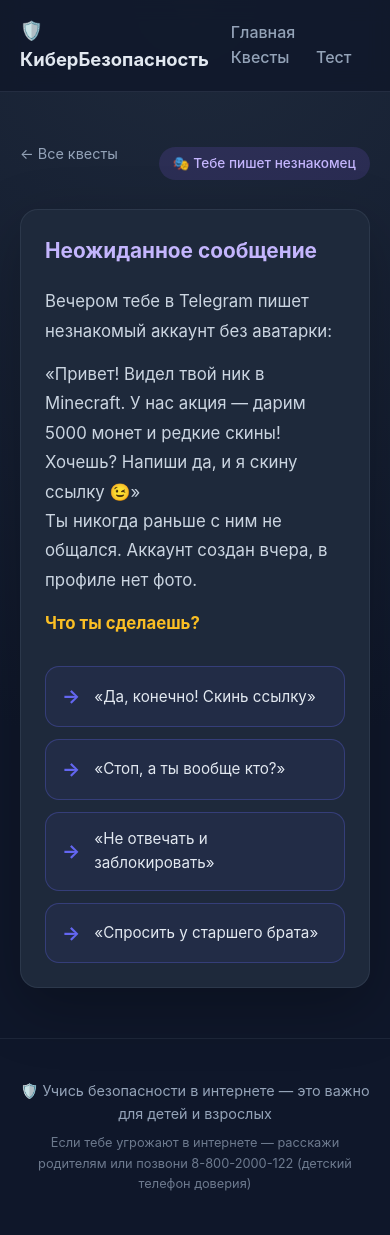
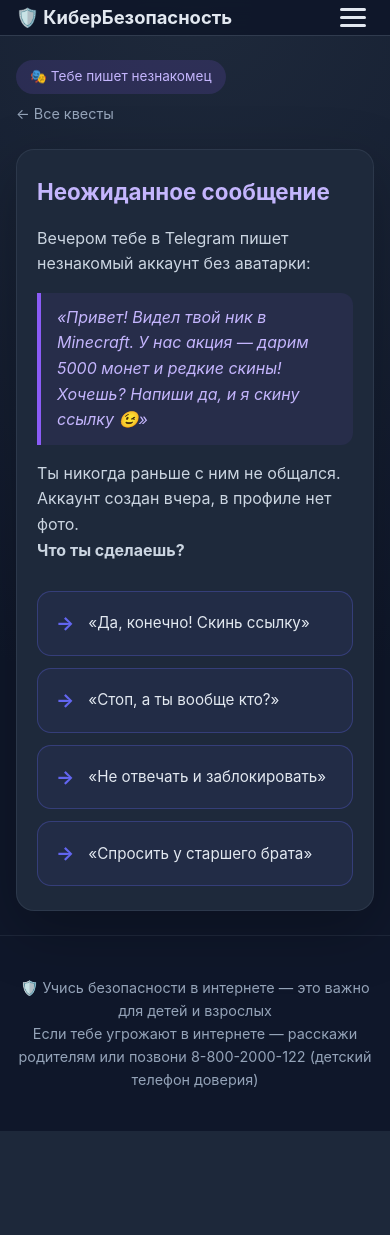
Before and after one commit to Sanya2509kor/internet_security, a Django app: a page that uses core/templates/core/base.html in a window 390 px wide. After the commit the page ends 1131 px from the top, so only its background shows below. Run offline with Django 5.2, Linux system fonts and the light colour scheme; data comes from the database, SQL or seed files in the repository.

Commit message:
изменил для телефона

```diff
--- a/core/templates/core/base.html
+++ b/core/templates/core/base.html
@@ -2,7 +2,7 @@
 <html lang="ru">
 <head>
   <meta charset="UTF-8">
-  <meta name="viewport" content="width=device-width, initial-scale=1.0">
+  <meta name="viewport" content="width=device-width, initial-scale=1.0, maximum-scale=5.0">
   <title>{% block title %}КиберБезопасность{% endblock %}</title>
   {% load static %}
   <link rel="stylesheet" href="{% static 'css/style.css' %}">
@@ -11,7 +11,16 @@
   <header class="header">
     <div class="container nav">
       <a href="{% url 'home' %}" class="logo">🛡️ КиберБезопасность</a>
-      <nav>
+
+      <!-- Кнопка бургера (видна только на телефоне) -->
+      <button class="burger" id="burger" aria-label="Меню">
+        <span></span>
+        <span></span>
+        <span></span>
+      </button>
+
+      <!-- Меню -->
+      <nav id="main-nav">
         <a href="{% url 'home' %}">Главная</a>
         <a href="{% url 'quest_list' %}">Квесты</a>
         <a href="{% url 'quiz' %}">Тест</a>
@@ -30,6 +39,17 @@
     </div>
   </footer>
 
+  <script>
+    // Логика бургер-меню
+    const burger = document.getElementById('burger');
+    const nav = document.getElementById('main-nav');
+    if (burger) {
+      burger.addEventListener('click', () => {
+        nav.classList.toggle('open');
+        burger.classList.toggle('active');
+      });
+    }
+  </script>
   {% block scripts %}{% endblock %}
 </body>
 </html>
--- a/static/css/style.css
+++ b/static/css/style.css
@@ -7,7 +7,7 @@
   --radius: 18px;
 }
 
-* { box-sizing: border-box; margin: 0; padding: 0; }
+* { box-sizing: border-box; margin: 0; padding: 0; -webkit-tap-highlight-color: transparent; }
 
 body {
   font-family: 'Inter', -apple-system, 'Segoe UI', Roboto, sans-serif;
@@ -17,28 +17,53 @@ body {
   min-height: 100vh;
   display: flex;
   flex-direction: column;
+  overflow-x: hidden;
 }
 
 .container { max-width: 1100px; margin: 0 auto; padding: 0 20px; }
 
-/* Header */
+/* ================= ШАПКА ================= */
 .header {
-  background: rgba(15, 23, 42, .8);
-  backdrop-filter: blur(10px);
+  background: rgba(15, 23, 42, .9);
+  backdrop-filter: blur(12px);
   border-bottom: 1px solid rgba(148,163,184,.15);
   position: sticky; top: 0; z-index: 100;
 }
-.nav { display: flex; justify-content: space-between; align-items: center; padding: 16px 20px; }
+.nav {
+  display: flex; justify-content: space-between; align-items: center;
+  padding: 16px 20px; position: relative;
+}
 .logo { font-weight: 700; font-size: 1.15rem; color: var(--text); text-decoration: none; }
+
+/* Бургер */
+.burger {
+  display: none;
+  flex-direction: column;
+  gap: 5px;
+  background: none;
+  border: none;
+  cursor: pointer;
+  padding: 8px;
+  z-index: 101;
+}
+.burger span {
+  width: 26px; height: 3px; background: var(--text);
+  border-radius: 2px; transition: all 0.3s ease;
+}
+.burger.active span:nth-child(1) { transform: translateY(8px) rotate(45deg); }
+.burger.active span:nth-child(2) { opacity: 0; }
+.burger.active span:nth-child(3) { transform: translateY(-8px) rotate(-45deg); }
+
+.nav nav { display: flex; align-items: center; }
 .nav nav a {
   color: var(--muted); margin-left: 22px;
   text-decoration: none; font-weight: 500; transition: color .2s;
 }
 .nav nav a:hover { color: var(--primary); }
 
-/* Hero */
-.hero { padding: 90px 0 60px; text-align: center; }
-.hero h1 { font-size: clamp(2rem, 5vw, 3.4rem); line-height: 1.15; font-weight: 800; }
+/* ================= ГЛАВНАЯ ================= */
+.hero { padding: 80px 0 50px; text-align: center; }
+.hero h1 { font-size: clamp(2rem, 6vw, 3.4rem); line-height: 1.15; font-weight: 800; }
 .gradient {
   background: linear-gradient(90deg, #6366f1, #a855f7, #ec4899);
   -webkit-background-clip: text;
@@ -48,16 +73,21 @@ body {
 .lead { color: var(--muted); font-size: 1.15rem; max-width: 640px; margin: 20px auto; }
 
 .btn {
-  display: inline-block; background: var(--primary); color: #fff;
-  padding: 14px 32px; border-radius: 999px; font-weight: 600;
+  display: inline-flex; justify-content: center; align-items: center;
+  background: var(--primary); color: #fff;
+  padding: 16px 32px; border-radius: 999px; font-weight: 600;
   text-decoration: none; border: none; cursor: pointer;
   transition: transform .15s, box-shadow .2s;
   box-shadow: 0 8px 24px rgba(99,102,241,.35);
   margin-top: 18px;
 }
-.btn:hover { transform: translateY(-2px); box-shadow: 0 12px 32px rgba(99,102,241,.5); }
+.btn:active { transform: scale(0.98); }
+.btn-secondary {
+  background: transparent; border: 1px solid rgba(148, 163, 184, .3);
+  color: var(--muted); box-shadow: none;
+}
 
-/* Sections grid */
+/* ================= СЕТКА РАЗДЕЛОВ ================= */
 .sections { padding: 40px 0 80px; }
 .sections h2 { font-size: 1.8rem; margin-bottom: 32px; text-align: center; }
 .grid {
@@ -76,255 +106,169 @@ body {
   position: relative;
   overflow: hidden;
 }
-.card::before {
-  content: ''; position: absolute; inset: 0;
-  background: linear-gradient(135deg, var(--accent, #6366f1)22, transparent 60%);
-  opacity: 0; transition: opacity .3s;
-}
 .card:hover { transform: translateY(-6px); border-color: var(--accent, #6366f1); box-shadow: 0 20px 40px rgba(0,0,0,.4); }
-.card:hover::before { opacity: .15; }
 .card-icon { font-size: 2.6rem; margin-bottom: 14px; }
 .card h3 { font-size: 1.3rem; margin-bottom: 10px; }
 .card p { color: var(--muted); font-size: .95rem; }
 .card-link { display: inline-block; margin-top: 16px; color: var(--accent, #6366f1); font-weight: 600; font-size: .9rem; }
 
-/* Section page */
-.section-header {
-  padding: 60px 0 40px;
-  background: linear-gradient(180deg, var(--accent, #6366f1)15, transparent);
-  text-align: center;
-}
-.section-header .big-icon { font-size: 4rem; }
-.section-header h1 { font-size: clamp(1.8rem, 4vw, 2.8rem); margin: 10px 0; }
-.back { color: var(--muted); text-decoration: none; font-size: .9rem; display: block; margin-bottom: 20px; }
-.back:hover { color: var(--primary); }
-
+/* ================= СТАТЬИ ================= */
 .articles { padding: 20px 0 80px; max-width: 820px; }
 .article {
-  background: var(--card);
-  border-radius: var(--radius);
-  padding: 32px;
-  margin-bottom: 26px;
-  border: 1px solid rgba(148,163,184,.1);
+  background: var(--card); border-radius: var(--radius);
+  padding: 32px; margin-bottom: 26px; border: 1px solid rgba(148,163,184,.1);
 }
-.article img { width: 100%; border-radius: 12px; margin-bottom: 20px; }
-.article h2 { font-size: 1.5rem; margin-bottom: 16px; color: #c7d2fe; }
 .article .content p { margin-bottom: 14px; color: #cbd5e1; }
 .article .content ul, .article .content ol { padding-left: 24px; margin-bottom: 14px; }
 .article .content li { margin-bottom: 8px; }
 .article .content strong { color: #fbbf24; }
 .article .content blockquote {
-  border-left: 4px solid var(--primary);
-  padding-left: 16px; color: var(--muted); font-style: italic; margin: 16px 0;
+  border-left: 4px solid var(--primary); padding-left: 16px;
+  color: var(--muted); font-style: italic; margin: 16px 0;
 }
 
-/* Quiz */
-.quiz-wrap { max-width: 800px; padding: 60px 20px; }
-.quiz-wrap h1 { margin-bottom: 12px; }
-.quiz-item {
-  background: var(--card);
-  border-radius: var(--radius);
-  padding: 26px;
-  margin: 22px 0;
-  border: 1px solid rgba(148,163,184,.12);
-}
-.question { font-weight: 600; font-size: 1.05rem; margin-bottom: 16px; }
-.answer {
-  display: flex; align-items: center; gap: 12px;
-  padding: 12px 16px; border-radius: 12px;
-  cursor: pointer; margin-bottom: 10px;
-  border: 1px solid rgba(148,163,184,.15);
-  transition: background .15s, border-color .15s;
-}
-.answer:hover { background: rgba(99,102,241,.08); }
-.answer input { accent-color: var(--primary); width: 18px; height: 18px; }
-.answer.correct { border-color: #22c55e; background: rgba(34,197,94,.1); }
-.answer.wrong { border-color: #ef4444; background: rgba(239,68,68,.1); }
-.explanation { margin-top: 12px; color: #fbbf24; font-size: .92rem; }
-
-.result {
-  margin-top: 26px; padding: 26px;
-  background: var(--card); border-radius: var(--radius);
-  font-size: 1.15rem; text-align: center;
-  border: 1px solid var(--primary);
-}
-
-/* Footer */
-.footer {
-  margin-top: auto;
-  padding: 40px 0;
-  text-align: center;
-  color: var(--muted);
-  border-top: 1px solid rgba(148,163,184,.1);
-  font-size: .9rem;
-}
-.footer .small { font-size: .8rem; margin-top: 8px; opacity: .7; }
-.empty { text-align: center; color: var(--muted); padding: 30px; }
-
-
-/* ============ КВЕСТЫ ============ */
+/* ================= КВЕСТЫ ================= */
 .quests-section { padding: 20px 0 30px; }
-
 .quests-banner {
-  display: flex;
-  justify-content: space-between;
-  align-items: center;
-  gap: 24px;
-  background: linear-gradient(135deg, #8b5cf6 22, #6366f1 100%);
-  padding: 32px 40px;
-  border-radius: var(--radius);
-  flex-wrap: wrap;
+  display: flex; justify-content: space-between; align-items: center;
+  gap: 24px; background: linear-gradient(135deg, #8b5cf6 22, #6366f1 100%);
+  padding: 32px 40px; border-radius: var(--radius); flex-wrap: wrap;
   box-shadow: 0 20px 50px rgba(139, 92, 246, .3);
 }
 .quests-banner h2 { font-size: 1.5rem; margin-bottom: 6px; }
 .quests-banner .lead { color: rgba(255, 255, 255, .9); margin: 0; font-size: 1rem; }
-.quests-banner .btn {
-  background: #fff;
-  color: #8b5cf6;
-  box-shadow: 0 6px 20px rgba(0, 0, 0, .2);
+.quests-banner .btn { background: #fff; color: #8b5cf6; box-shadow: 0 6px 20px rgba(0, 0, 0, .2); }
+
+.quest-scene { max-width: 780px; padding: 40px 20px; }
+.quest-header {
+  display: flex; justify-content: space-between; align-items: center;
+  margin-bottom: 24px; flex-wrap: wrap; gap: 12px;
 }
-.quests-banner .btn:hover { background: #f8fafc; }
-
-/* Страница сцены */
-.quest-scene { max-width: 780px; padding: 50px 20px; }
-
-.quest-header {
-  display: flex;
-  justify-content: space-between;
-  align-items: center;
-  margin-bottom: 24px;
-  flex-wrap: wrap;
-  gap: 12px;
-}
+.back { color: var(--muted); text-decoration: none; font-size: .9rem; }
 .quest-label {
-  background: rgba(139, 92, 246, .15);
-  color: #c4b5fd;
-  padding: 6px 14px;
-  border-radius: 999px;
-  font-size: .85rem;
-  font-weight: 500;
+  background: rgba(139, 92, 246, .15); color: #c4b5fd;
+  padding: 6px 14px; border-radius: 999px; font-size: .85rem;
 }
 
 .scene-card {
-  background: var(--card);
-  border-radius: var(--radius);
-  padding: 40px;
-  border: 1px solid rgba(148, 163, 184, .12);
+  background: var(--card); border-radius: var(--radius);
+  padding: 40px; border: 1px solid rgba(148, 163, 184, .12);
   box-shadow: 0 20px 60px rgba(0, 0, 0, .25);
 }
-
-.scene-title {
-  font-size: 1.6rem;
-  margin-bottom: 20px;
-  color: #c4b5fd;
+.scene-title { font-size: 1.8rem; margin-bottom: 20px; color: #c4b5fd; }
+.scene-text { font-size: 1.1rem; line-height: 1.75; color: #cbd5e1; margin-bottom: 28px; }
+.scene-text blockquote {
+  border-left: 4px solid #8b5cf6; padding: 12px 16px; margin: 16px 0;
+  background: rgba(139, 92, 246, .08); border-radius: 0 12px 12px 0;
+  color: #c4b5fd; font-style: italic;
 }
 
-.scene-text {
-  font-size: 1.05rem;
-  line-height: 1.75;
-  color: #cbd5e1;
-  margin-bottom: 28px;
+.choices-title { font-size: .9rem; margin-bottom: 16px; color: var(--muted); text-transform: uppercase; letter-spacing: 1px; }
+.choices { display: flex; flex-direction: column; gap: 12px; }
+.choice {
+  display: flex; align-items: center; gap: 14px;
+  background: rgba(99, 102, 241, .06); border: 1px solid rgba(99, 102, 241, .3);
+  border-radius: 14px; padding: 20px 24px; color: var(--text);
+  text-decoration: none; font-size: 1.05rem; transition: all .2s ease;
 }
-.scene-text p { margin-bottom: 14px; }
-.scene-text strong { color: #fbbf24; }
-.scene-text code {
-  background: rgba(99, 102, 241, .15);
-  padding: 2px 8px;
-  border-radius: 6px;
-  font-size: .9em;
-  color: #a5b4fc;
+.choice:hover, .choice:active {
+  background: rgba(99, 102, 241, .15); border-color: var(--primary);
+  transform: translateX(4px); box-shadow: 0 6px 20px rgba(99, 102, 241, .25);
 }
+.choice-arrow { color: var(--primary); font-size: 1.2rem; font-weight: 700; }
 
-/* Выборы */
-.choices-title {
-  font-size: 1.1rem;
-  margin-bottom: 16px;
-  color: var(--muted);
-  font-weight: 600;
-  text-transform: uppercase;
-  letter-spacing: .5px;
-  font-size: .85rem;
-}
-
-.choices { display: flex; flex-direction: column; gap: 12px; }
-
-.choice {
-  display: flex;
-  align-items: center;
-  gap: 14px;
-  background: rgba(99, 102, 241, .06);
-  border: 1px solid rgba(99, 102, 241, .3);
-  border-radius: 14px;
-  padding: 18px 22px;
-  color: var(--text);
-  text-decoration: none;
-  font-size: 1.02rem;
-  transition: all .2s ease;
-  position: relative;
-}
-.choice:hover {
-  background: rgba(99, 102, 241, .15);
-  border-color: var(--primary);
-  transform: translateX(6px);
-  box-shadow: 0 6px 20px rgba(99, 102, 241, .25);
-}
-.choice-arrow {
-  color: var(--primary);
-  font-size: 1.2rem;
-  font-weight: 700;
-  flex-shrink: 0;
-}
-
-/* Финалы */
-.ending {
-  text-align: center;
-  padding: 30px 20px;
-  border-radius: 16px;
-  margin-bottom: 24px;
-}
-.ending-good {
-  background: rgba(34, 197, 94, .1);
-  border: 1px solid rgba(34, 197, 94, .4);
-}
-.ending-bad {
-  background: rgba(239, 68, 68, .1);
-  border: 1px solid rgba(239, 68, 68, .4);
-}
-.ending-neutral {
-  background: rgba(245, 158, 11, .1);
-  border: 1px solid rgba(245, 158, 11, .4);
-}
+.ending { text-align: center; padding: 30px 20px; border-radius: 16px; margin-bottom: 24px; }
+.ending-good { background: rgba(34, 197, 94, .1); border: 1px solid rgba(34, 197, 94, .4); }
+.ending-bad { background: rgba(239, 68, 68, .1); border: 1px solid rgba(239, 68, 68, .4); }
 .ending-emoji { font-size: 3.5rem; margin-bottom: 8px; }
 .ending h2 { font-size: 1.5rem; margin-bottom: 8px; }
 .ending-good h2 { color: #4ade80; }
 .ending-bad h2 { color: #f87171; }
-.ending-neutral h2 { color: #fbbf24; }
-.ending p { color: var(--muted); }
+.scene-actions { display: flex; gap: 12px; justify-content: center; flex-wrap: wrap; }
 
-.scene-actions {
-  display: flex;
-  gap: 12px;
-  justify-content: center;
-  flex-wrap: wrap;
+/* ================= ТЕСТ ================= */
+.quiz-wrap { max-width: 800px; padding: 60px 20px; }
+.quiz-item {
+  background: var(--card); border-radius: var(--radius);
+  padding: 26px; margin: 22px 0; border: 1px solid rgba(148,163,184,.12);
+}
+.question { font-weight: 600; font-size: 1.1rem; margin-bottom: 16px; }
+.answer {
+  display: flex; align-items: center; gap: 12px;
+  padding: 16px; border-radius: 12px; cursor: pointer; margin-bottom: 10px;
+  border: 1px solid rgba(148,163,184,.15); transition: all .15s;
+}
+.answer:hover { background: rgba(99,102,241,.08); }
+.answer input { accent-color: var(--primary); width: 20px; height: 20px; }
+.answer.correct { border-color: #22c55e; background: rgba(34,197,94,.1); }
+.answer.wrong { border-color: #ef4444; background: rgba(239,68,68,.1); }
+.result { margin-top: 26px; padding: 26px; background: var(--card); border-radius: var(--radius); text-align: center; border: 1px solid var(--primary); }
+
+/* ================= ПОДВАЛ ================= */
+.footer {
+  margin-top: auto; padding: 40px 0; text-align: center;
+  color: var(--muted); border-top: 1px solid rgba(148,163,184,.1); font-size: .9rem;
 }
 
-.btn-secondary {
-  background: transparent;
-  border: 1px solid rgba(148, 163, 184, .3);
-  color: var(--muted);
-  box-shadow: none;
-}
-.btn-secondary:hover {
-  background: rgba(148, 163, 184, .1);
-  color: var(--text);
-  box-shadow: none;
+/* =========================================================
+   📱 МОБИЛЬНАЯ ВЕРСИЯ (Экраны до 768px)
+   ========================================================= */
+@media (max-width: 768px) {
+  /* Меню */
+  .burger { display: flex; }
+  .nav nav {
+    position: absolute; top: 100%; left: 0; right: 0;
+    background: #1e293b; flex-direction: column;
+    padding: 0; max-height: 0; overflow: hidden;
+    transition: max-height 0.3s ease, padding 0.3s ease;
+    border-bottom: 1px solid rgba(148,163,184,.15);
+  }
+  .nav nav.open { max-height: 300px; padding: 10px 0; }
+  .nav nav a {
+    margin: 0; padding: 16px 24px; width: 100%;
+    border-bottom: 1px solid rgba(255,255,255,0.05);
+    font-size: 1.1rem;
+  }
+  .nav nav a:last-child { border-bottom: none; }
+
+  /* Общие отступы */
+  .hero { padding: 50px 0 30px; }
+  .lead { font-size: 1rem; padding: 0 10px; }
+  .container { padding: 0 16px; }
+
+  /* Кнопки на всю ширину */
+  .btn { width: 100%; padding: 18px; font-size: 1.05rem; margin-top: 24px; }
+  .scene-actions .btn { width: auto; flex: 1; padding: 16px; margin-top: 0; }
+
+  /* Сетка карточек в один столбец */
+  .grid { grid-template-columns: 1fr; gap: 16px; }
+  .card { padding: 24px 20px; }
+  .card h3 { font-size: 1.2rem; }
+
+  /* Квесты */
+  .quests-banner { padding: 24px 20px; text-align: center; justify-content: center; }
+  .quests-banner h2 { font-size: 1.3rem; }
+  .quest-scene { padding: 24px 16px; }
+  .quest-header { flex-direction: column-reverse; align-items: flex-start; gap: 8px; }
+  .scene-card { padding: 24px 20px; }
+  .scene-title { font-size: 1.4rem; margin-bottom: 16px; }
+  .scene-text { font-size: 1rem; line-height: 1.6; }
+
+  /* Выборы в квесте */
+  .choice { padding: 16px 18px; font-size: .95rem; }
+  .choice:active { transform: scale(0.98); } /* Эффект нажатия */
+
+  /* Статьи */
+  .article { padding: 24px 20px; }
+
+  /* Тест */
+  .quiz-wrap { padding: 30px 16px; }
+  .quiz-item { padding: 20px; margin: 16px 0; }
+  .answer { padding: 14px; }
 }
 
-/* Адаптив */
-@media (max-width: 600px) {
-  .quests-banner { padding: 24px; text-align: center; justify-content: center; }
-  .quests-banner .btn { width: 100%; }
-  .scene-card { padding: 24px; }
-  .scene-title { font-size: 1.3rem; }
-  .choice { padding: 14px 16px; font-size: .95rem; }
+/* Очень маленькие экраны */
+@media (max-width: 380px) {
+  .scene-actions { flex-direction: column; }
+  .scene-actions .btn { width: 100%; }
 }
```
Also changed, not shown: 1 other file.
